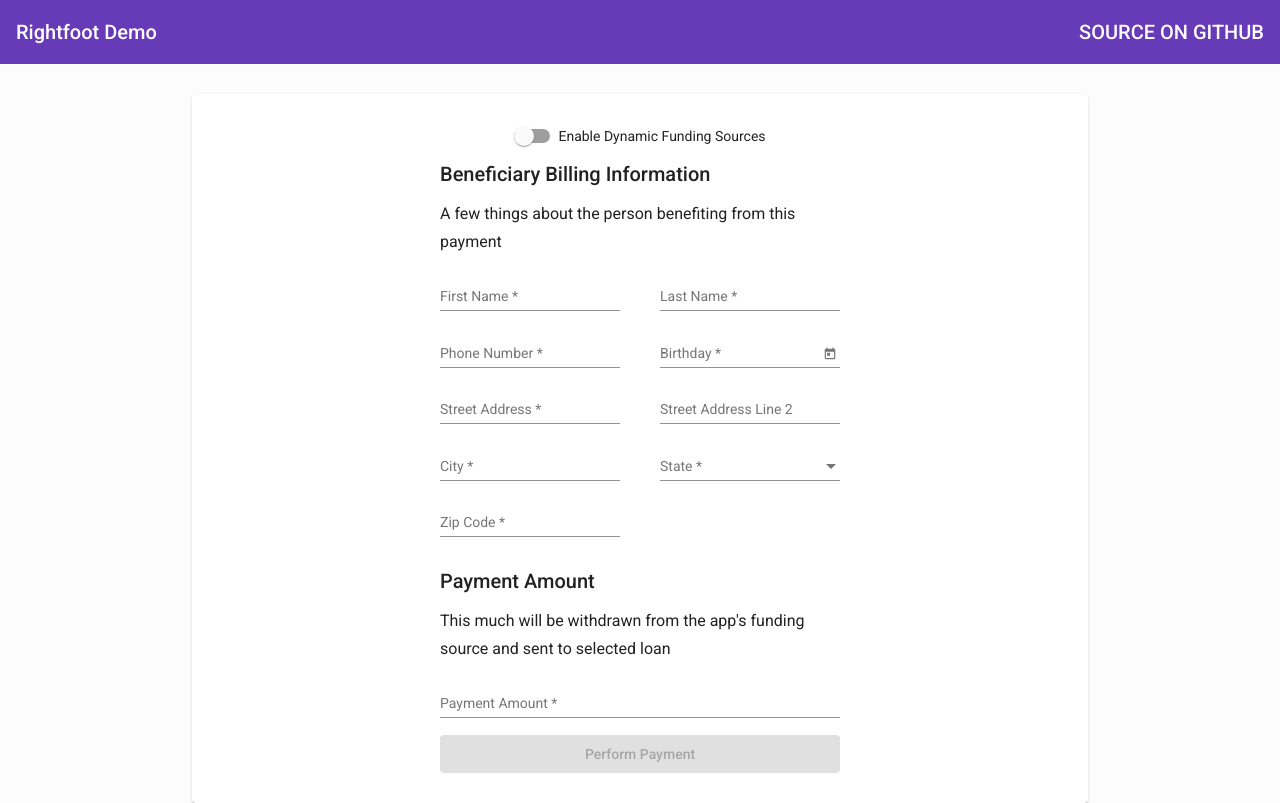
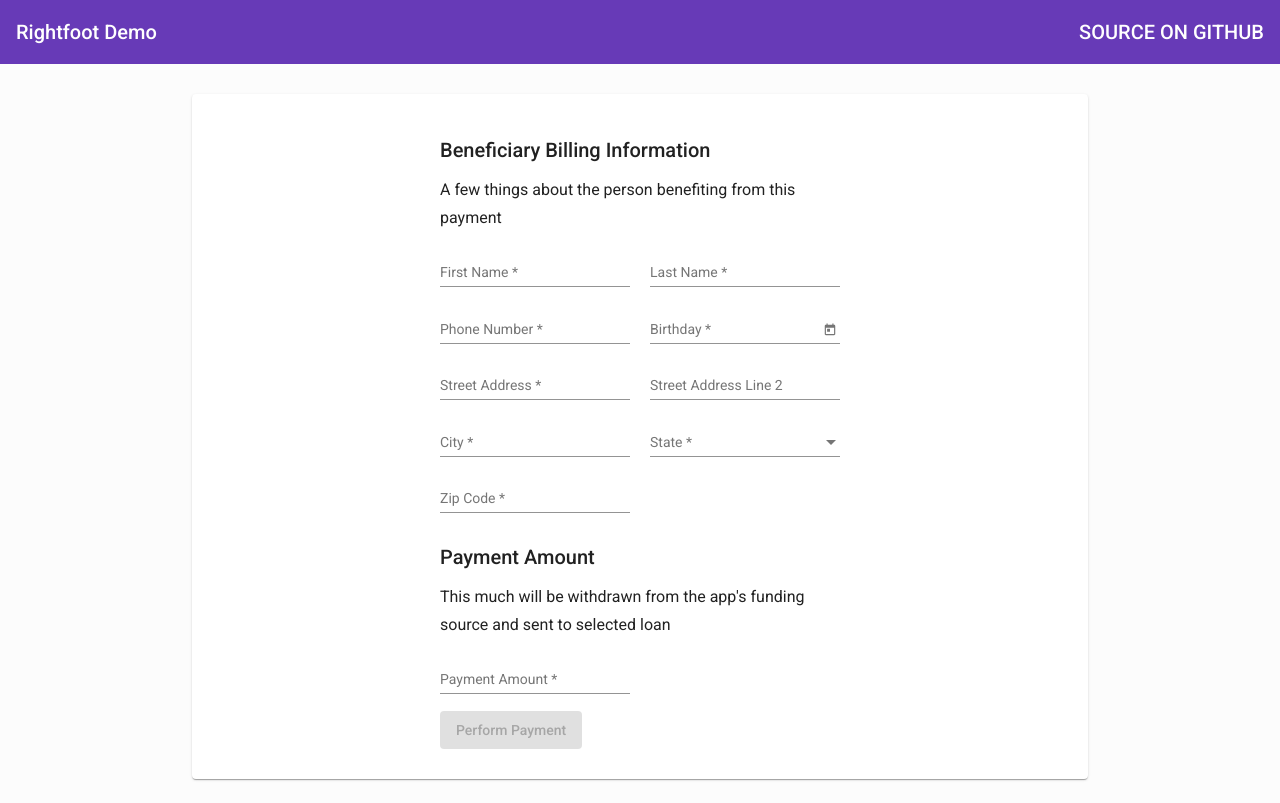
Before and after one commit to Charitize/rightfoot-payments-demo, an Angular app: page / in a window 1280 px wide. Built offline with nearby package versions, Linux system fonts and the light colour scheme; what ngx-plaid-link would draw is missing.

Commit message:
Updated form group layout

```diff
--- a/src/app/payment-form/payment-form.component.html
+++ b/src/app/payment-form/payment-form.component.html
@@ -1,6 +1,5 @@
 <mat-card class="form-card mat-typography">
   <mat-card-content class="form-card__content">
-    <app-flow-toggle></app-flow-toggle>
 
     <form (ngSubmit)="onSubmit()" [formGroup]="form">
       <!--   Form group for collecting demographics information.   -->
@@ -11,7 +10,7 @@
         <h3 class="mat-subtitle">
           A few things about the person benefiting from this payment
         </h3>
-        <div formGroupName="demographics" class="form-group-container">
+        <ng-container formGroupName="demographics">
           <mat-form-field>
             <mat-label>First Name</mat-label>
             <input
@@ -51,7 +50,7 @@
             <mat-datepicker #datepicker startView="multi-year"></mat-datepicker>
           </mat-form-field>
 
-          <div formGroupName="mailingAddress" class="form-group-container">
+          <ng-container formGroupName="mailingAddress">
             <mat-form-field>
               <mat-label>Street Address</mat-label>
               <input
@@ -105,8 +104,8 @@
                   required
               >
             </mat-form-field>
-          </div>
-        </div>
+          </ng-container>
+        </ng-container>
       </ng-container>
 
       <h2 class="mat-title">
--- a/src/app/payment-form/payment-form.component.scss
+++ b/src/app/payment-form/payment-form.component.scss
@@ -3,6 +3,14 @@
   max-width: 70%;
   margin: 30px auto;
   padding: 30px 0;
+
+  mat-form-field {
+    width: calc(50% - 10px);
+
+    &:nth-child(odd) {
+      margin-right: 20px;
+    }
+  }
 
   // Remove card styling for smaller displays.
   @media screen and (max-width: 620px) {
@@ -20,15 +28,8 @@
     justify-content: center;
     align-items: center;
     form {
-      display: flex;
-      flex-direction: column;
       width: 100%;
       max-width: 400px;
-    }
-    .form-group-container {
-      display: flex;
-      justify-content: space-between;
-      flex-wrap: wrap;
     }
     .mat-caption {
       text-align: center;
```
